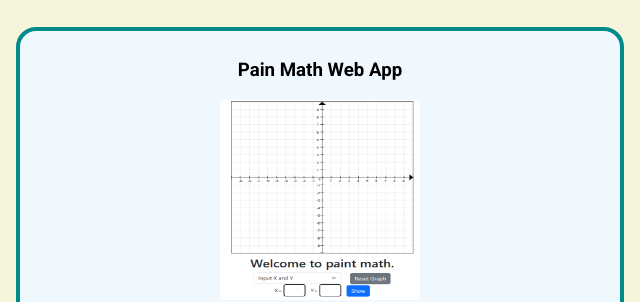
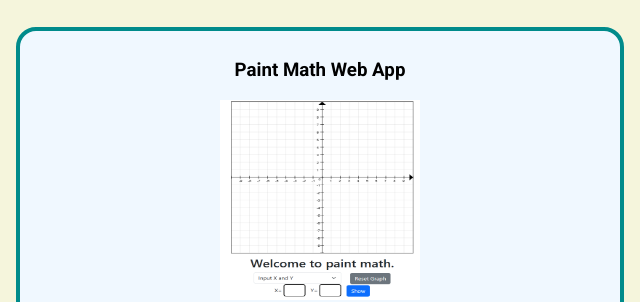
Before and after one commit to digidoo-dev/Portfolio, a plain HTML site: page index.html in a window 1280 px wide. Shown: the part 164-466 px from the top of the page, 634-1274 px from the left. Drawn offline with Linux system fonts and the light colour scheme.

Commit message:
Update index.html

```diff
--- a/index.html
+++ b/index.html
@@ -38,7 +38,7 @@
         <a class="project-card-link" target="_blank" rel="noopener noreferrer"
             href="https://digidoo-dev.github.io/Paint-Math/">
             <div class="project-info-content">
-                <h3>Pain Math Web App</h3>
+                <h3>Paint Math Web App</h3>
                 <img class="project-image" src="images/paint_math.png" alt="Paint Math Thumbnail">
                 <p class="project-description">A web app that paints mathematical equations on a coordinate system.</p>
                 <p class="project-tags">HTML, CSS, JavaScript</p>
```
